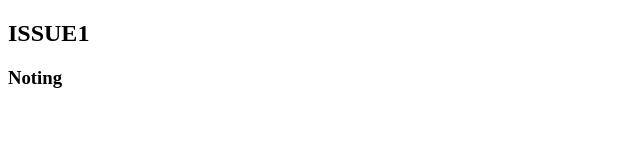
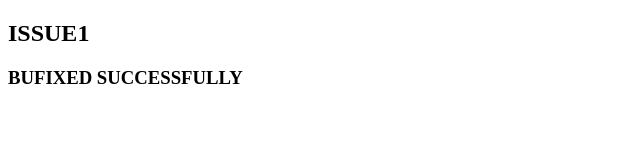
Before and after one commit to swasthiks/REPO, a plain HTML site: page index.html in a window 1280 px wide. Shown: the whole page, without its empty margins (0-640 px from the left). Drawn offline with Linux system fonts and the light colour scheme.

Commit message:
Bug Fixed

```diff
--- a/index.html
+++ b/index.html
@@ -3,10 +3,10 @@
 <head>
     <meta charset="UTF-8">
     <meta name="viewport" content="width=device-width, initial-scale=1.0">
-    <title>ISSUE1 C5</title>
+    <title>ISSUE1 RESOLVED</title>
 </head>
 <body>
     <h2>ISSUE1</h2>
-    <h3>Noting</h3>
+    <h3>BUFIXED SUCCESSFULLY</h3>
 </body>
 </html>
```
Also changed, not shown: 1 other file.
